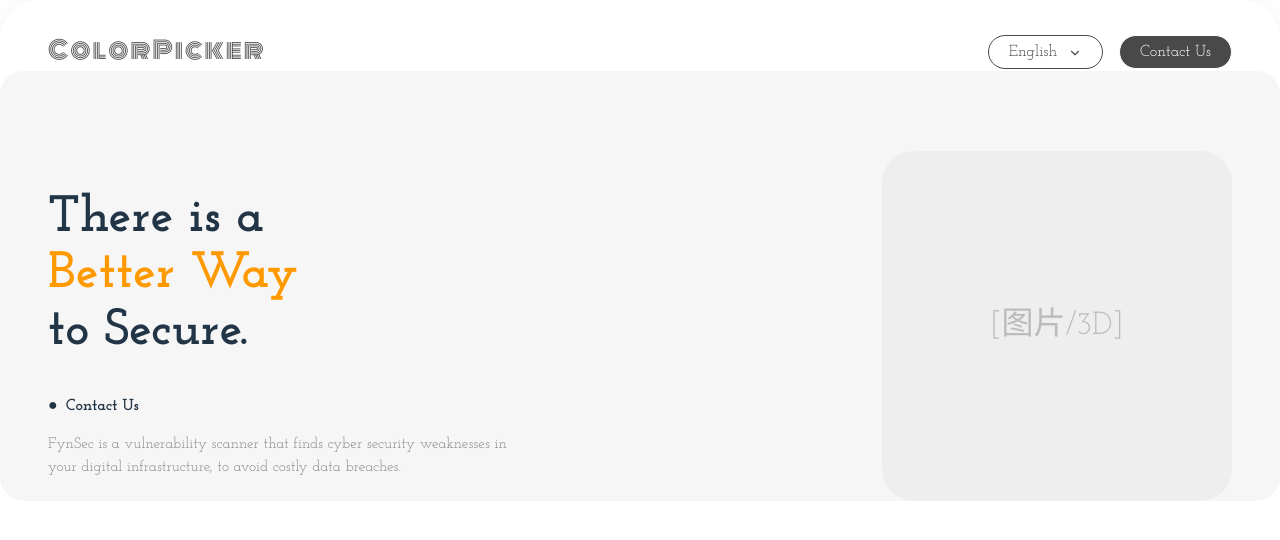
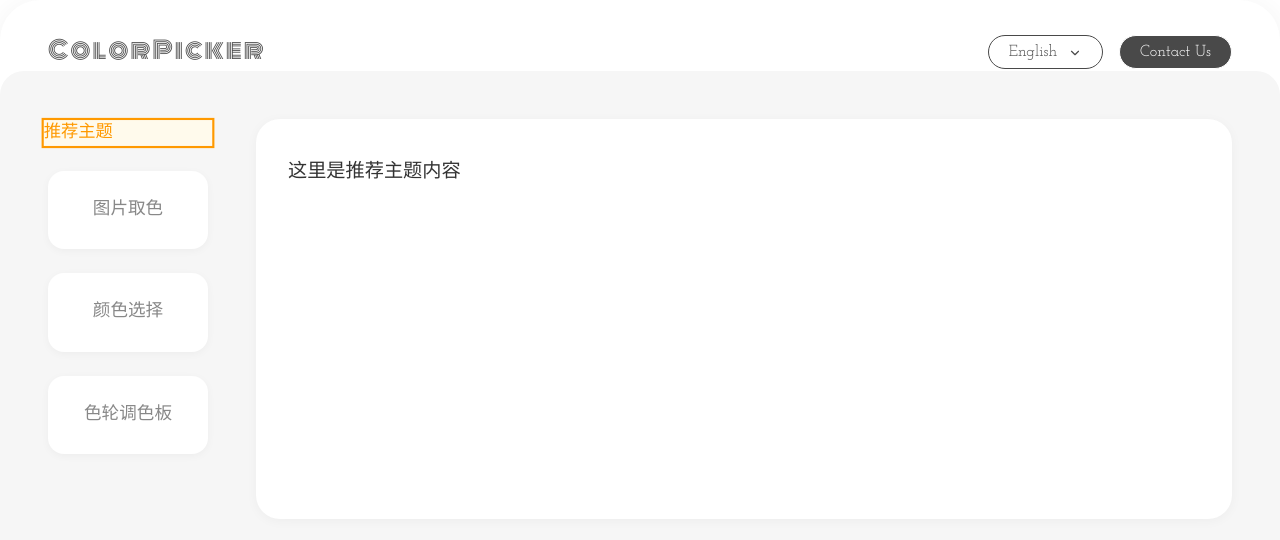
Before and after one commit to FreedomSnow/color_picker, a React (Vite) app: page / in a window 1280 px wide. Shown: the top 540 px of the page. Built offline with nearby package versions, Linux system fonts and the light colour scheme.

Commit message:
添加卡片页签

```diff
--- a/src/App.jsx
+++ b/src/App.jsx
@@ -1,6 +1,9 @@
 import styles from "./App.module.css";
+import { useState } from "react";
 
 function App() {
+  const [selectedTab, setSelectedTab] = useState(0);
+
   return (
     <div className={styles.container}>
       <div className={styles.content}>
@@ -17,23 +20,22 @@ function App() {
         </div>
         {/* 主体内容 */}
         <div className={styles.mainContent}>
-          <div className={styles.left}>
-            <h1>
-              There is a <br />
-              <span className={styles.highlight}>Better Way</span>
-              <br />
-              to Secure.
-            </h1>
-            <div className={styles.contact}>
-              <span>●</span> Contact Us
-            </div>
-            <p className={styles.desc}>
-              FynSec is a vulnerability scanner that finds cyber security weaknesses in your digital infrastructure, to avoid costly data breaches.
-            </p>
+          <div className={styles.verticalTabs}>
+            {['推荐主题', '图片取色', '颜色选择', '色轮调色板'].map((tab, idx) => (
+              <div
+                key={tab}
+                className={selectedTab === idx ? styles.tabCardActive : styles.tabCard}
+                onClick={() => setSelectedTab(idx)}
+              >
+                {tab}
+              </div>
+            ))}
           </div>
-          <div className={styles.right}>
-            {/* 这里放置图片或3D效果 */}
-            <div className={styles.imagePlaceholder}>[图片/3D]</div>
+          <div className={styles.tabContent}>
+            {selectedTab === 0 && <div>这里是推荐主题内容</div>}
+            {selectedTab === 1 && <div>这里是图片取色内容</div>}
+            {selectedTab === 2 && <div>这里是颜色选择内容</div>}
+            {selectedTab === 3 && <div>这里是色轮调色板内容</div>}
           </div>
         </div>
       </div>
--- a/src/App.module.css
+++ b/src/App.module.css
@@ -87,13 +87,60 @@ body {
   border: none;
   cursor: pointer;
 }
+.verticalTabs {
+  display: flex;
+  flex-direction: column;
+  gap: 24px;
+  min-width: 160px;
+  margin-right: 48px;
+}
+.tabCard {
+  background: #fff;
+  border-radius: 16px;
+  box-shadow: 0 2px 8px rgba(0,0,0,0.04);
+  padding: 24px 16px;
+  font-size: 1.1rem;
+  color: #888;
+  cursor: pointer;
+  transition: all 0.2s;
+  border: 2px solid transparent;
+  text-align: center;
+}
+.tabCard:hover {
+  color: #222;
+  border-color: #ff9900;
+}
+.tabCardActive {
+  background: #fffaec;
+  color: #ff9900;
+  border: 2px solid #ff9900;
+  font-weight: bold;
+  transform: scale(1.08);
+  z-index: 1;
+}
+.tabCard, .tabCardActive {
+  transition: all 0.2s cubic-bezier(0.4,0,0.2,1);
+}
+.tabContent {
+  flex: 1;
+  min-height: 320px;
+  background: #fff;
+  border-radius: 24px;
+  box-shadow: 0 2px 12px rgba(0,0,0,0.04);
+  padding: 40px 32px;
+  display: flex;
+  align-items: flex-start;
+  font-size: 1.2rem;
+  color: #333;
+}
 .mainContent {
   display: flex;
-  justify-content: space-between;
-  align-items: center;
+  flex-direction: row;
+  align-items: flex-start;
   background: rgb(246,246,246);
   border-radius: 24px;
-  padding: 80px 48px 0 48px;
+  padding: 48px 48px 48px 48px;
+  gap: 0;
 }
 .left {
   max-width: 40%;
```
